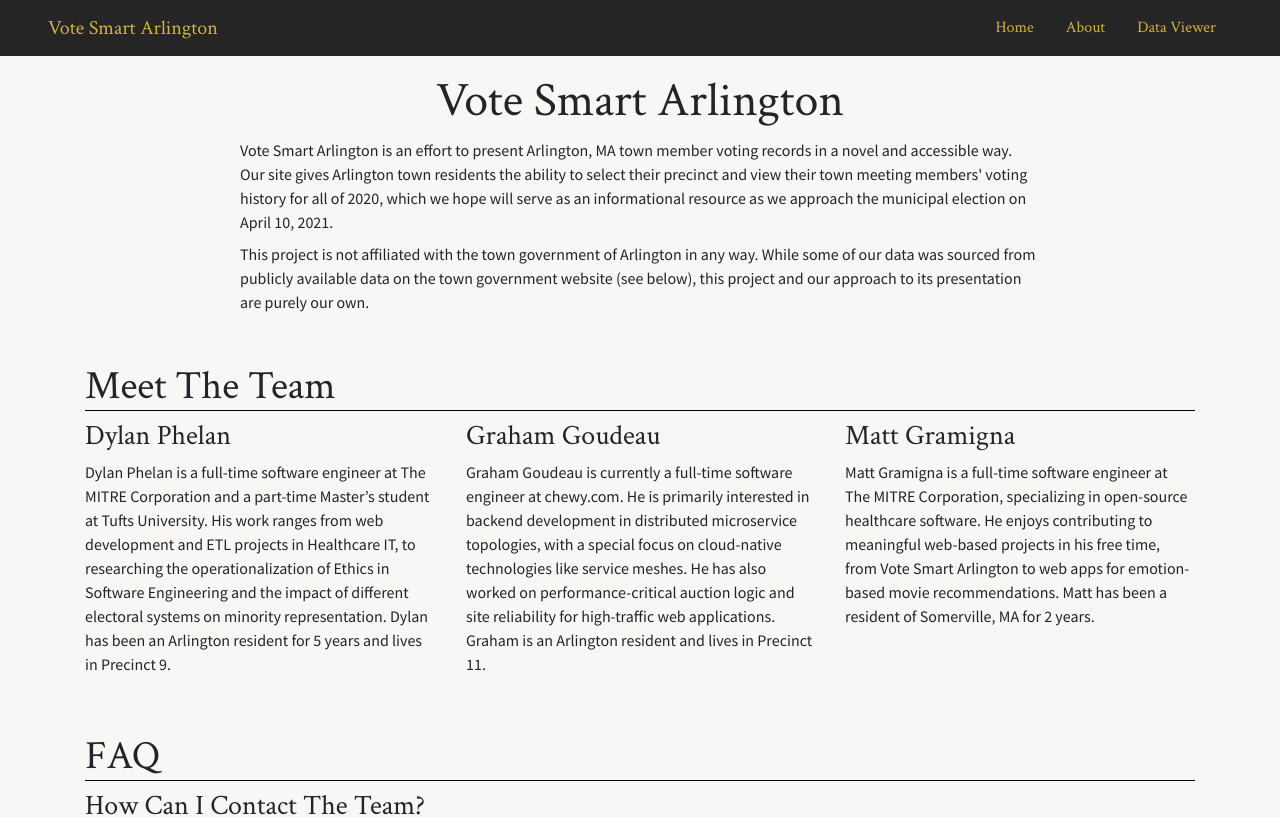
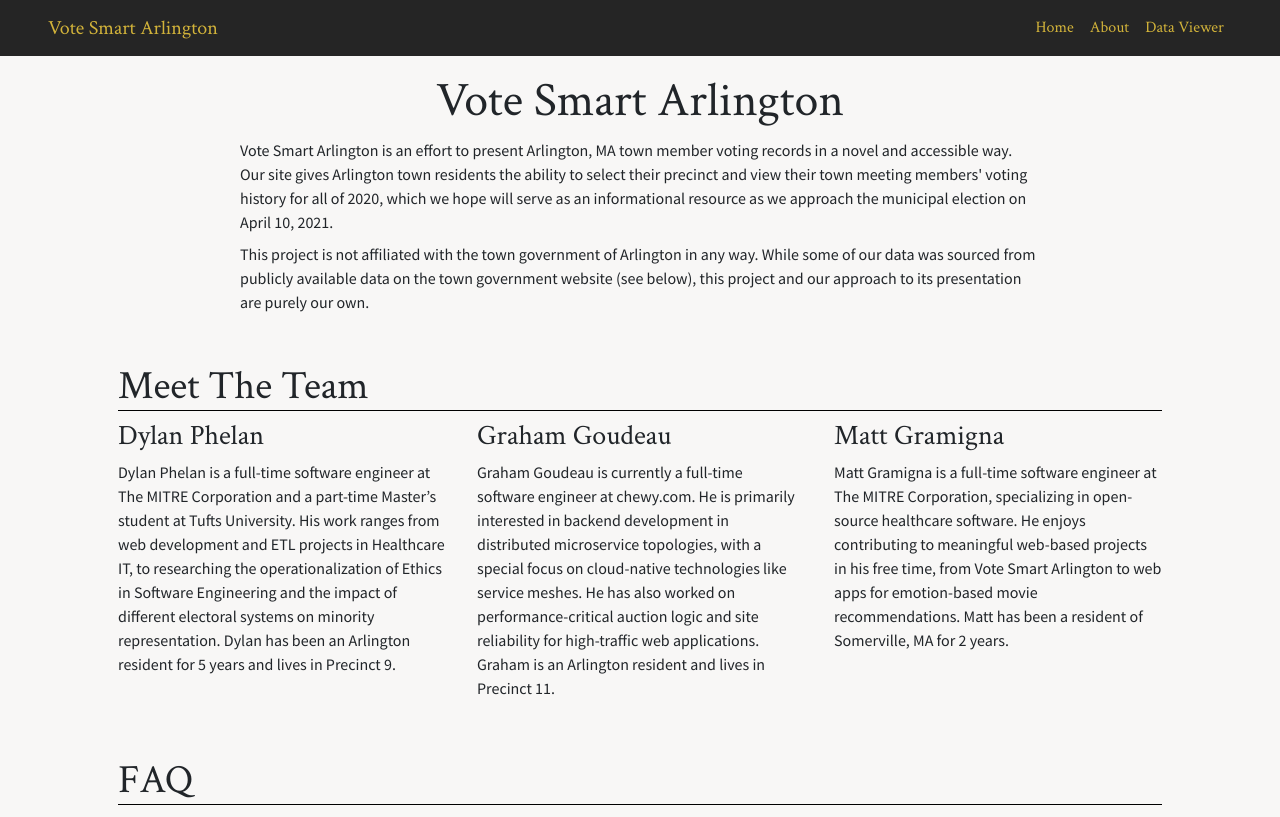
Before and after one commit to Dtphelan1/arlington-ma-town-member-voting, a React (Create React App) app in the folder front-end/: page /#/about in a window 1280 px wide. Shown: the top 817 px of the page. Built offline with nearby package versions, Linux system fonts and the light colour scheme.

Commit message:
Header collapses on small screen; better padding on About; added react-bootstrap; fix on yml

```diff
--- a/front-end/package.json
+++ b/front-end/package.json
@@ -12,6 +12,7 @@
     "node-sass": "^5.0.0",
     "qs": "^6.10.1",
     "react": "^17.0.2",
+    "react-bootstrap": "^1.5.2",
     "react-dom": "^17.0.2",
     "react-feather": "^2.0.9",
     "react-router-dom": "^5.2.0",
--- a/front-end/src/components/AppHeader.js
+++ b/front-end/src/components/AppHeader.js
@@ -1,20 +1,33 @@
 import React from 'react';
 import { NavLink } from 'react-router-dom';
+import Navbar from 'react-bootstrap/Navbar';
+import Nav from 'react-bootstrap/Nav';
 import '../styles/appHeader.scss';
 
 function AppHeader({ routes }) {
   return (
     <header className="navbar app-lr-padding">
-      <NavLink className="navbar-brand" to={routes.find(r => r.path === '/').path}>
-        Vote Smart Arlington
-      </NavLink>
-      <nav className="nav">
-        {routes.map(route => (
-          <NavLink key={route.name} exact={route.exact} className="nav-link" activeClassName="active" to={route.path}>
-            {route.name}
-          </NavLink>
-        ))}
-      </nav>
+      <Navbar className="navbar app-lr-padding nav-header w-100" variant="dark" expand="md">
+        <Navbar.Brand as={NavLink} to={'/'}>
+          Vote Smart Arlington
+        </Navbar.Brand>
+        <Navbar.Toggle />
+        <Navbar.Collapse className="justify-content-end">
+          <Nav className="justify-content-end">
+            {routes.map(route => (
+              <NavLink
+                key={route.name}
+                exact={route.exact}
+                className="nav-link"
+                activeClassName="active"
+                to={route.path}
+              >
+                {route.name}
+              </NavLink>
+            ))}
+          </Nav>
+        </Navbar.Collapse>
+      </Navbar>
     </header>
   );
 }
--- a/front-end/src/routes/AboutPage.js
+++ b/front-end/src/routes/AboutPage.js
@@ -3,7 +3,7 @@ import '../styles/about.scss';
 
 function AboutPage() {
   return (
-    <section id="about-page" className="container ">
+    <section id="about-page" className="container app-lr-padding">
       <div id="intro" className="mb-sm-5">
         <h1 className="d-flex justify-content-center" id="all-about-vote-smart-arlington">
           Vote Smart Arlington
@@ -59,7 +59,10 @@ function AboutPage() {
 
         <div className="faq-entry">
           <h3 id="how-can-i-contact-the-team">How Can I Contact The Team?</h3>
-          <p>All questions, comments, and feedback can be directed to <a href="mailto:contact@votesmartarlington.com">contact@votesmartarlington.com</a>.</p>
+          <p>
+            All questions, comments, and feedback can be directed to{' '}
+            <a href="mailto:contact@votesmartarlington.com">contact@votesmartarlington.com</a>.
+          </p>
         </div>
 
         <div className="faq-entry">
@@ -116,10 +119,10 @@ function AboutPage() {
             Is Vote Smart Arlington collecting information about me?
           </h3>
           <p>
-            We do not use any third-party trackers (Google, Facebook, etc.), advertising technology, or cookies. We collect
-            some basic usage stats about which pages are accessed and how often, but this is not personally-identifying information.
-            Our open-source code on GitHub will be the source of truth for exactly which anonymized metrics are recorded, but we will
-            never track user behavior beyond that.
+            We do not use any third-party trackers (Google, Facebook, etc.), advertising technology, or cookies. We
+            collect some basic usage stats about which pages are accessed and how often, but this is not
+            personally-identifying information. Our open-source code on GitHub will be the source of truth for exactly
+            which anonymized metrics are recorded, but we will never track user behavior beyond that.
           </p>
         </div>
       </div>
--- a/front-end/src/styles/appHeader.scss
+++ b/front-end/src/styles/appHeader.scss
@@ -4,6 +4,9 @@ header {
   background: $dark-transparent;
   font-family: $headings-font-family;
   a {
-    color: $primary;
+    color: $primary !important;
+  }
+  .navbar {
+    padding: 0;
   }
 }
```
Also changed, not shown: 1 other file (tests, documents, lock files or other folders).
